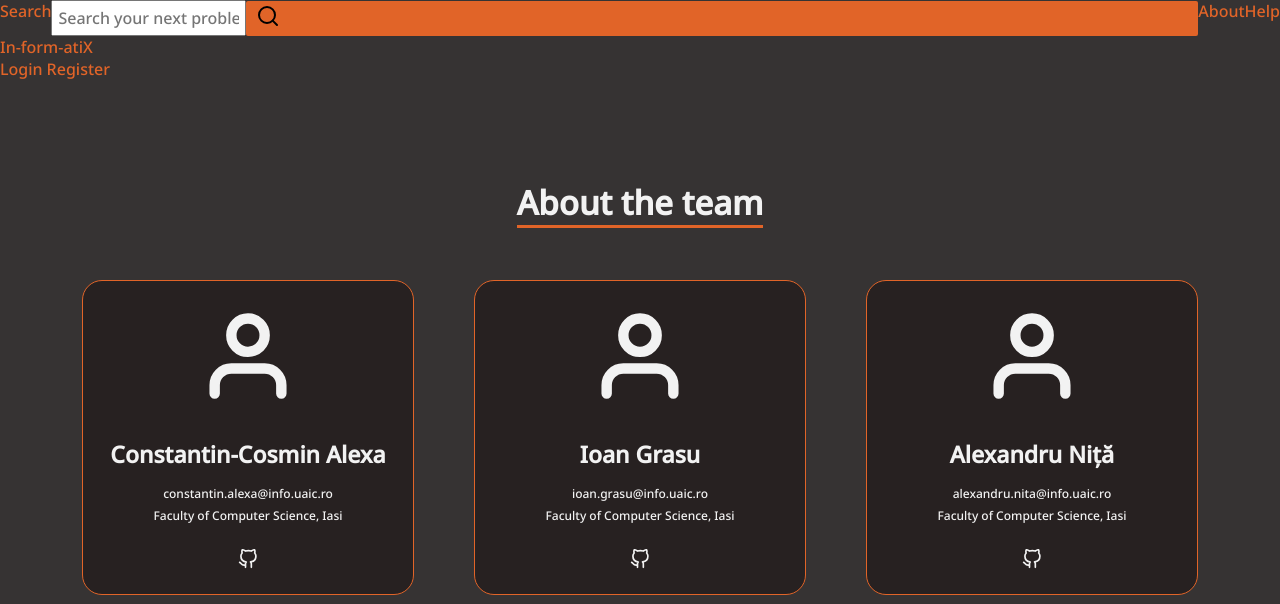
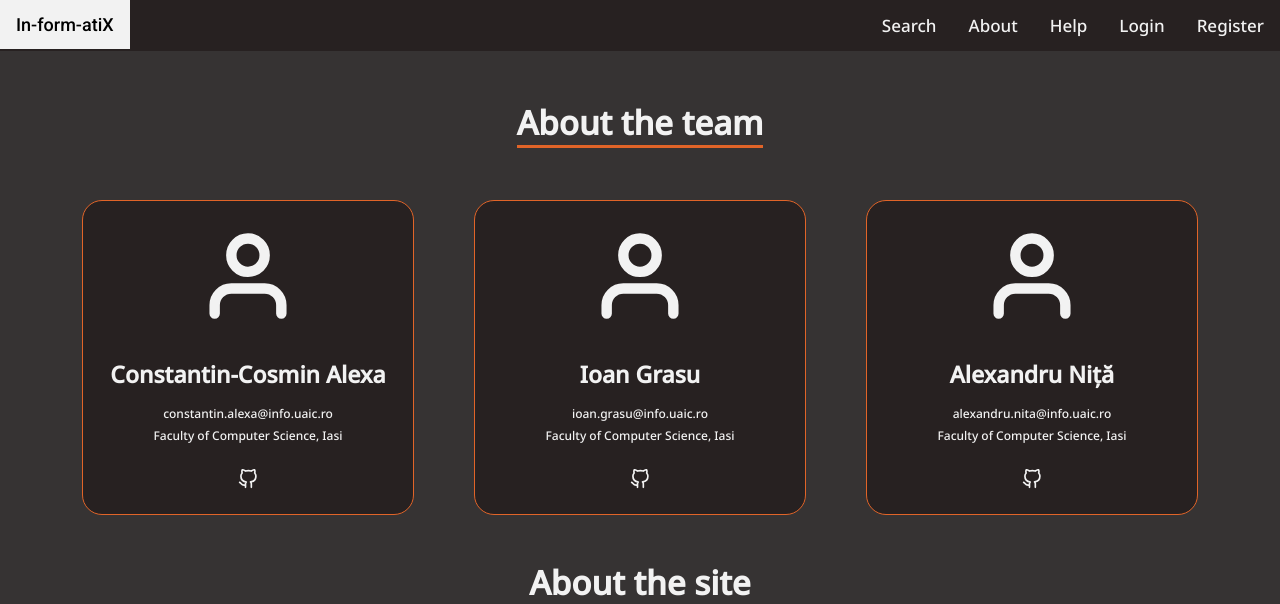
Before and after one commit to ValeuDoamne/In-form-atiX, a PHP site: page /about.html in a window 1280 px wide. Shown: the top 604 px of the page. Run offline with PHP 8.4, Linux system fonts and the light colour scheme.

Commit message:
Add header top navigation bar fix

```diff
--- a/about.html
+++ b/about.html
@@ -13,24 +13,22 @@
 </head>
 <body>
     <header class="topnav">
-        <div class="topnav-left">
-            <a href="./search.php">Search</a>
-            <form class="searchbar" action="./search.php">
-                <input type="text" name="search" placeholder="Search your next problem...."/>
-                <button type="submit">
-                    <img src="./assets/imgs/search.svg" onerror="Search" />
-                </button>
-            </form>
-            <a href="about.html">About</a>
-            <a href="help.html">Help</a>
-        </div>
-        <div>
-            <a href="index.html" class="title">In-form-atiX</a>
-        </div>
-        <div>
-            <a href="login.html">Login</a>
-            <a href="register.html">Register</a>
-        </div>
+
+	<a href="index.html" class="title">In-form-atiX</a>
+
+	<input class="toggle"  id="toggle" type="checkbox" />
+	<label class="hamburger" for="toggle">
+		<div class="top"></div>
+		<div class="meat"></div>
+		<div class="bottom"></div>
+	</label>
+	<nav class="menu">
+		<a href="./search.php">Search</a>
+		<a href="about.html">About</a>
+		<a href="help.html">Help</a>
+		<a href="login.html">Login</a>
+		<a href="register.html">Register</a>
+	</nav>
     </header>
 
     <div class="mainAbout">
--- a/assets/css/style.css
+++ b/assets/css/style.css
@@ -13,7 +13,7 @@ a, h2, h3, h4, p {
 
 
 
-a{
+a {
   text-decoration: none;
   color:#E16428;
 }
@@ -27,45 +27,49 @@ h1 {
     color: #E16428;
 }
 
+.topnav {
+    background-color: #272121;
+    overflow: hidden;
+    display: flex;
+    position: fixed;
+    width: 100%;
+    top: 0;
+    justify-content: space-between;
+}
+
+.topnav .topnav-hamburger, .topnav .toggle {
+   display: none;
+}
+
+.topnav a {
+    float: left;
+    display: block;
+    color: #f2f2f2;
+    text-align: center;
+    padding: 14px 16px;
+    text-decoration: none;
+    font-size: 17px;
+    height: 100%;
+}
+
+.topnav a:hover {
+    background-color: #f2f2f2;
+    color: black;
+}
+
+.topnav .title
+{
+    color: #E16428;
+    font-size: large;
+    font-family: "Roboto";
+}
+
 main {
   margin-top: 85px;
 }
 
 .main {
     margin-top: 40px;
-}
-
-.topnav .topnav-left {
-    display: flex;
-    justify-content: flex-start;
-}
-
-.topnav .searchbar {
-    display: flex;
-    flex-wrap: nowrap;
-    width: 100%;
-    height:  100%;
-    flex-direction: row;
-    align-items: center;
-}
-
-.topnav .searchbar input {
-    margin: 0;
-    font-size: 16px;
-    font-family: 'Noto Sans', sans-serif;
-    color: #272721;
-    padding: 5px;
-}
-.topnav .searchbar button {
-    all:unset;
-    margin: 0;
-    font-size: 16px;
-    background-color: #E16428;
-    padding-left: 10px;
-    padding-right: 15px;
-    border-radius: 2px;
-    height: 35px;
-    width: 100%;
 }
 
 main.centered-page {
@@ -93,7 +97,7 @@ main.centered-page h1 {
 input:-webkit-autofill,
 input:-webkit-autofill:hover,
 input:-webkit-autofill:focus,
-input:-webkit-autofill:active{
+input:-webkit-autofill:active {
     -webkit-box-shadow: 0 0 0 30px #222 inset !important;
     -webkit-text-fill-color: #F6E9E9 !important;
 }
```
Also changed, not shown: login.html (+12 -13 lines), index.html (indentation only).
